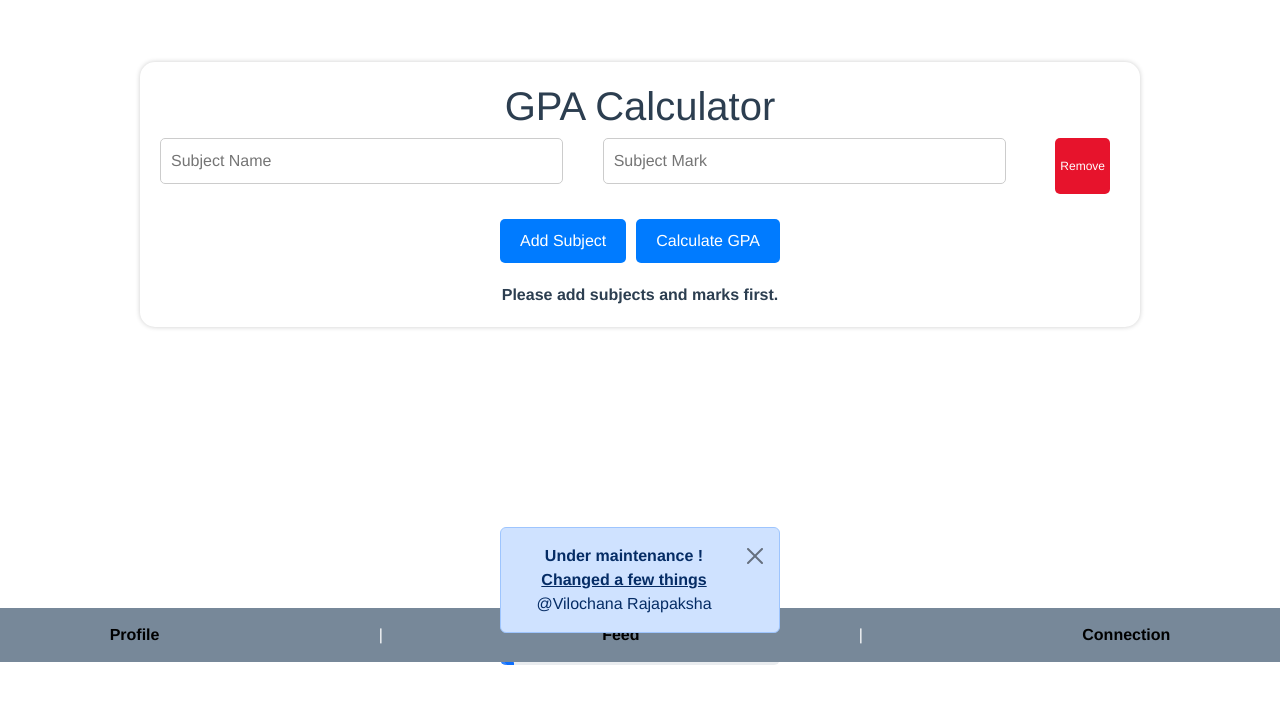
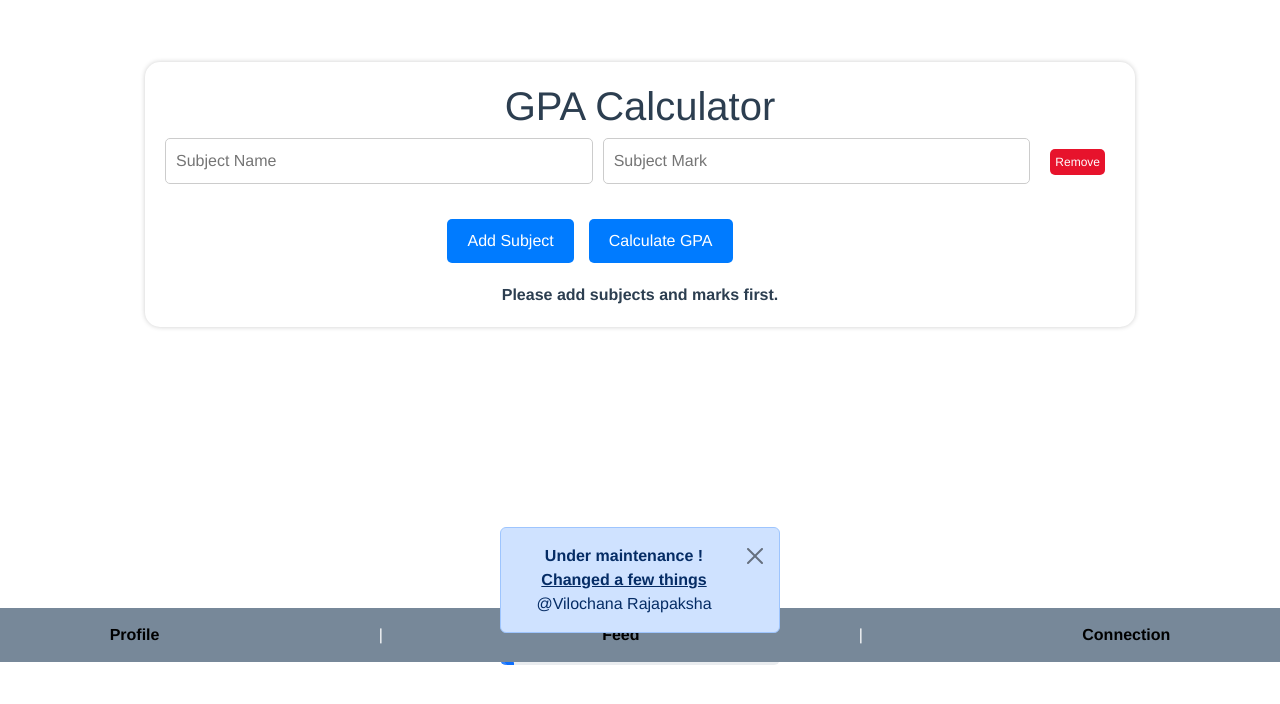
Before and after one commit to bhathiknk/socialmedia-webapp, a Vue app: page /GradesTracking in a window 1280 px wide. Shown: the part 138-842 px from the top of the page. Built offline with nearby package versions, Linux system fonts and the light colour scheme.

Commit message:
Fixed Bugs

```diff
--- a/src/components/GradesTracking.vue
+++ b/src/components/GradesTracking.vue
@@ -85,7 +85,7 @@ body {
 }
 
 #calculator {
-  max-width: 1000px;
+  max-width: 990px;
   margin: 0 auto;
   background-color: #fff;
   padding: 20px;
@@ -117,15 +117,23 @@ input[type="number"] {
   border-radius: 5px;
 }
 
+input[type="text"]:hover{
+  border: 1px solid #6d99e3;
+}
+input[type="number"]:hover{
+  border: 1px solid #6d99e3;
+}
+
 .subject-item {
   display: flex;
   justify-content: space-between;
+  align-items: baseline;
   margin-bottom: 15px; /* Add more spacing between textareas */
 }
 
 .subject-item input[type="text"],
 .subject-item input[type="number"] {
-  width: 42%;
+  width: 45%;
 
 }
 
@@ -135,7 +143,7 @@ input[type="number"] {
   border: none;
   padding: 10px 20px;
   cursor: pointer;
-  margin-right: 10px; /* Add space between buttons */
+  margin-right: 15px; /* Add space between buttons */
   border-radius: 5px;
 }
 
@@ -154,10 +162,10 @@ input[type="number"] {
 
 .remove-subject-button:hover{
   background-color: #100f0f;
+  border: 1px solid #1960e7;
   transition: 0.8s;
 
 }
-
 
 #add-subject-button:hover{
   background-color: #3636ef;
@@ -172,6 +180,8 @@ input[type="number"] {
   cursor: pointer;
   margin-top: 10px;
   border-radius: 5px;
+  margin-right: 100px;
+
 }
 
 #calculate-button:hover{
```
